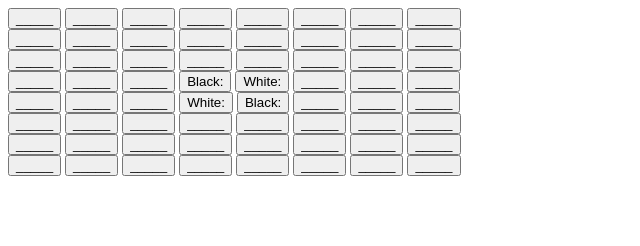
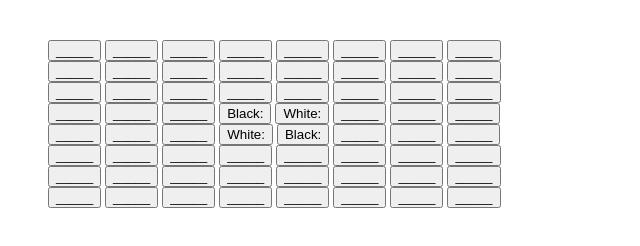
Before and after one commit to sbrockmeyer/othello-, a plain HTML site: page index.html in a window 1280 px wide. Shown: the whole page, without its empty margins (0-640 px from the left). Drawn offline with Linux system fonts and the light colour scheme.

Commit message:
aaaahhhh

```diff
--- a/index.html
+++ b/index.html
@@ -10,7 +10,7 @@
 </head>
 <body>
     <div class="container">
-        <div>
+        <div class="row">
             <button>_____</button>
             <button>_____</button>
             <button>_____</button>
@@ -20,7 +20,7 @@
             <button>_____</button>
             <button>_____</button>
         </div>
-        <div>
+        <div class="row">
             <button>_____</button>
             <button>_____</button>
             <button>_____</button>
@@ -30,7 +30,7 @@
             <button>_____</button>
             <button>_____</button>
         </div>
-        <div>
+        <div class="row">
             <button>_____</button>
             <button>_____</button>
             <button>_____</button>
@@ -40,7 +40,7 @@
             <button>_____</button>
             <button>_____</button>
         </div>
-        <div>
+        <div class="row">
             <button>_____</button>
             <button>_____</button>
             <button>_____</button>
@@ -50,7 +50,7 @@
             <button>_____</button>
             <button>_____</button>
         </div>
-        <div>
+        <div class="row">
             <button>_____</button>
             <button>_____</button>
             <button>_____</button>
@@ -60,7 +60,7 @@
             <button>_____</button>
             <button>_____</button>
         </div>
-        <div>
+        <div class="row">
             <button>_____</button>
             <button>_____</button>
             <button>_____</button>
@@ -70,7 +70,7 @@
             <button>_____</button>
             <button>_____</button>
         </div>
-        <div>
+        <div class="row">
             <button>_____</button>
             <button>_____</button>
             <button>_____</button>
@@ -80,7 +80,7 @@
             <button>_____</button>
             <button>_____</button>
         </div>
-        <div>
+        <div class="row">
             <button>_____</button>
             <button>_____</button>
             <button>_____</button>
--- a/style.css
+++ b/style.css
@@ -0,0 +1,9 @@
+.container{
+    /* display: flex; */
+    padding: 20px;
+    margin: 20px;
+}
+
+.row{
+
+}
```
